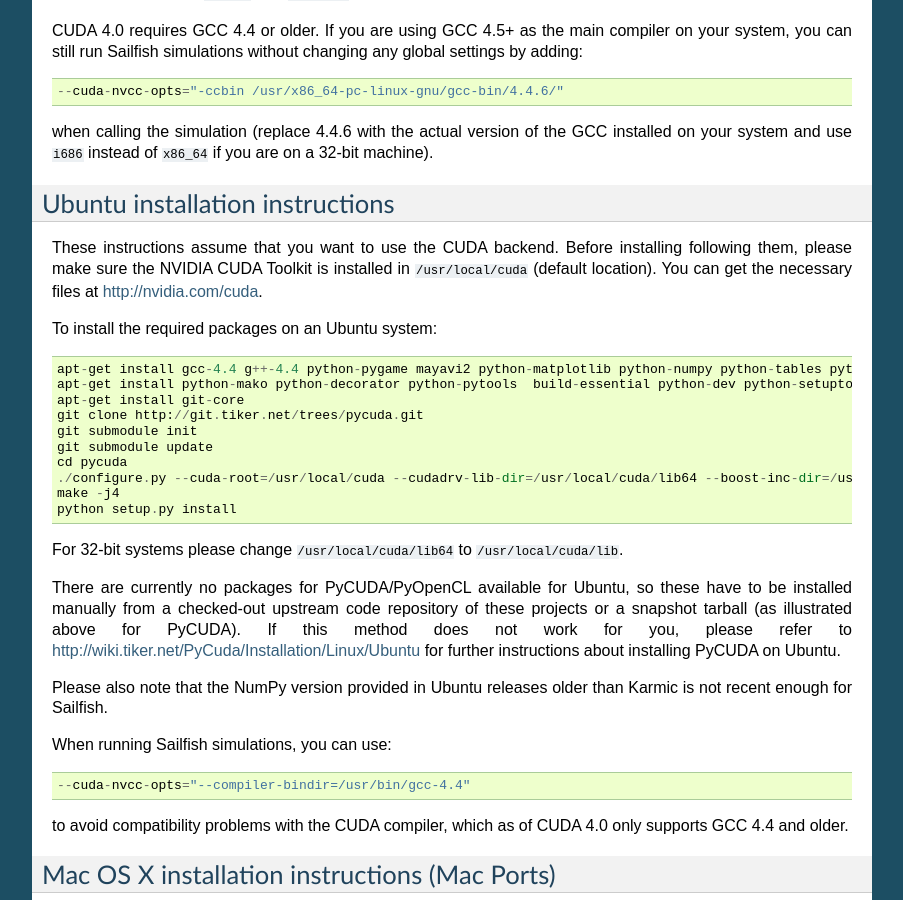
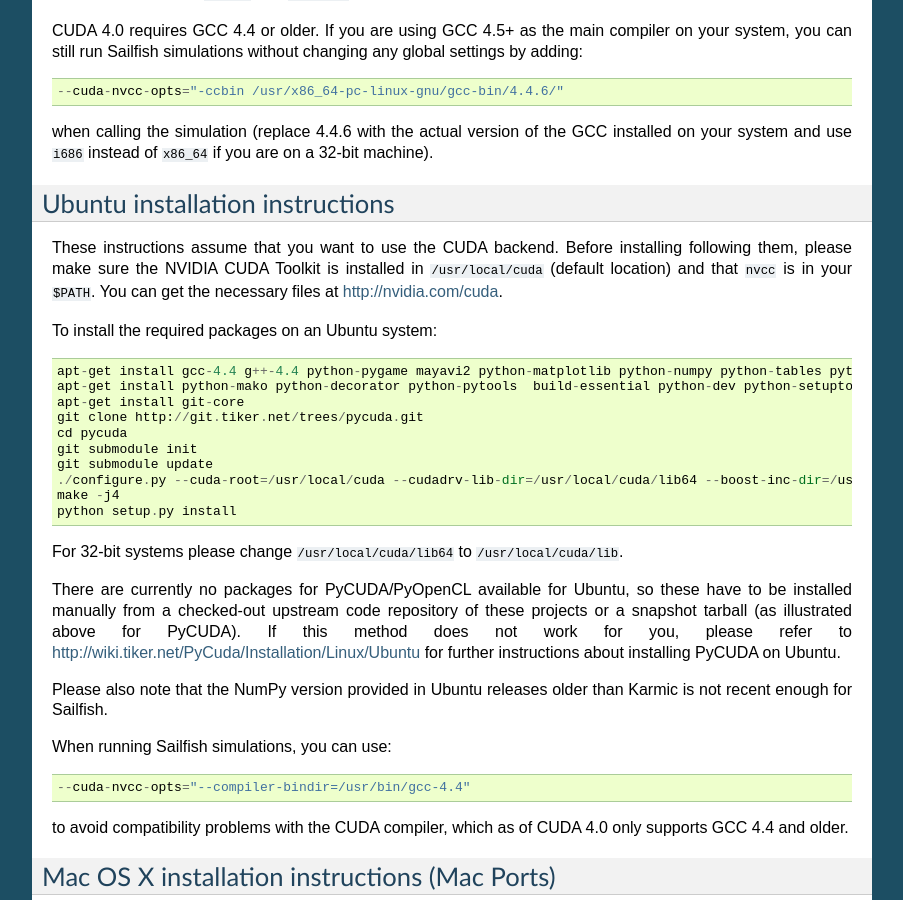
Before and after one commit to sailfish-team/sailfish, a Sphinx documentation site: the page built from doc/installation.rst, in a window 1280 px wide and 900 px high, scrolled down 1046 px. Shown: the whole window, without its empty margins (198-1101 px from the left). Built offline with Sphinx 7.4.7, drawn with Linux system fonts in a browser that asks for light colours; formulas are drawn with MathJax 3.

Commit message:
Fixed in the Ubuntu installation instructions suggested by Jakub Pola.

```diff
--- a/doc/installation.rst
+++ b/doc/installation.rst
@@ -66,8 +66,8 @@
 --------------------------------
 
 These instructions assume that you want to use the CUDA backend.  Before installing following them,
-please make sure the NVIDIA CUDA Toolkit is installed in ``/usr/local/cuda`` (default location).
-You can get the necessary files at http://nvidia.com/cuda.
+please make sure the NVIDIA CUDA Toolkit is installed in ``/usr/local/cuda`` (default location) and
+that ``nvcc`` is in your ``$PATH``.  You can get the necessary files at http://nvidia.com/cuda.
 
 To install the required packages on an Ubuntu system::
 
@@ -75,9 +75,9 @@
   apt-get install python-mako python-decorator python-pytools  build-essential python-dev python-setuptools libboost-python-dev libboost-thread-dev
   apt-get install git-core
   git clone http://git.tiker.net/trees/pycuda.git
+  cd pycuda
   git submodule init
   git submodule update
-  cd pycuda
   ./configure.py --cuda-root=/usr/local/cuda --cudadrv-lib-dir=/usr/local/cuda/lib64 --boost-inc-dir=/usr/include --boost-lib-dir=/usr/lib --boost-python-libname=boost_python-mt --boost-thread-libname=boost_thread-mt
   make -j4
   python setup.py install
```
